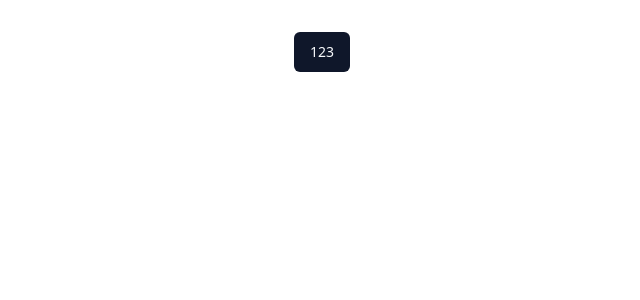
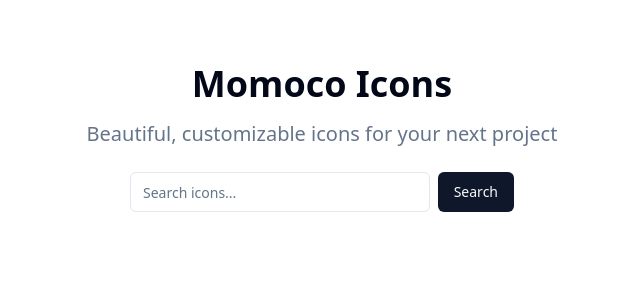
Before and after one commit to ChenHaoJie9527/momoco, a React (Vite) app in the folder apps/website/: page / in a window 1280 px wide. Shown: the top 300 px of the page, without its empty margins (318-958 px from the left). Built offline with nearby package versions, Linux system fonts and the light colour scheme.

Commit message:
feat: Home

```diff
--- a/apps/website/package.json
+++ b/apps/website/package.json
@@ -10,6 +10,7 @@
     "preview": "vite preview"
   },
   "dependencies": {
+    "@headlessui/react": "^2.1.2",
     "@radix-ui/react-slot": "^1.1.0",
     "class-variance-authority": "^0.7.0",
     "clsx": "^2.1.1",
--- a/apps/website/src/App.tsx
+++ b/apps/website/src/App.tsx
@@ -1,11 +1,11 @@
 import './App.css'
-import { Button } from './components/ui/button'
+import Home from './components/Home'
 
 function App() {
 
   return (
     <div>
-      <Button>123</Button>
+      <Home/>
     </div>
   )
 }
--- /dev/null
+++ b/apps/website/src/components/Home.tsx
@@ -0,0 +1,21 @@
+import React from 'react';
+import { Input } from './ui/input';
+import { Button } from './ui/button';
+const Home: React.FC = () => {
+  return (
+    <div className="container mx-auto px-4 py-8">
+      <header className="text-center mb-12">
+        <h1 className="text-4xl font-bold mb-4">Momoco Icons</h1>
+        <p className="text-xl text-muted-foreground mb-6">
+          Beautiful, customizable icons for your next project
+        </p>
+        <div className="flex w-full max-w-sm items-center space-x-2 mx-auto">
+          <Input type="text" placeholder="Search icons..." />
+          <Button type="submit">Search</Button>
+        </div>
+      </header>
+    </div>
+  );
+};
+
+export default Home;
--- /dev/null
+++ b/apps/website/src/components/ui/input.tsx
@@ -0,0 +1,24 @@
+import * as React from "react"
+
+import { cn } from "@/utils"
+
+export type InputProps = React.InputHTMLAttributes<HTMLInputElement>
+
+const Input = React.forwardRef<HTMLInputElement, InputProps>(
+  ({ className, type, ...props }, ref) => {
+    return (
+      <input
+        type={type}
+        className={cn(
+          "flex h-10 w-full rounded-md border border-input bg-background px-3 py-2 text-sm ring-offset-background file:border-0 file:bg-transparent file:text-sm file:font-medium placeholder:text-muted-foreground focus-visible:outline-none focus-visible:ring-2 focus-visible:ring-ring focus-visible:ring-offset-2 disabled:cursor-not-allowed disabled:opacity-50",
+          className
+        )}
+        ref={ref}
+        {...props}
+      />
+    )
+  }
+)
+Input.displayName = "Input"
+
+export { Input }
```
Also changed, not shown: 1 other file (tests, documents, lock files or other folders).
